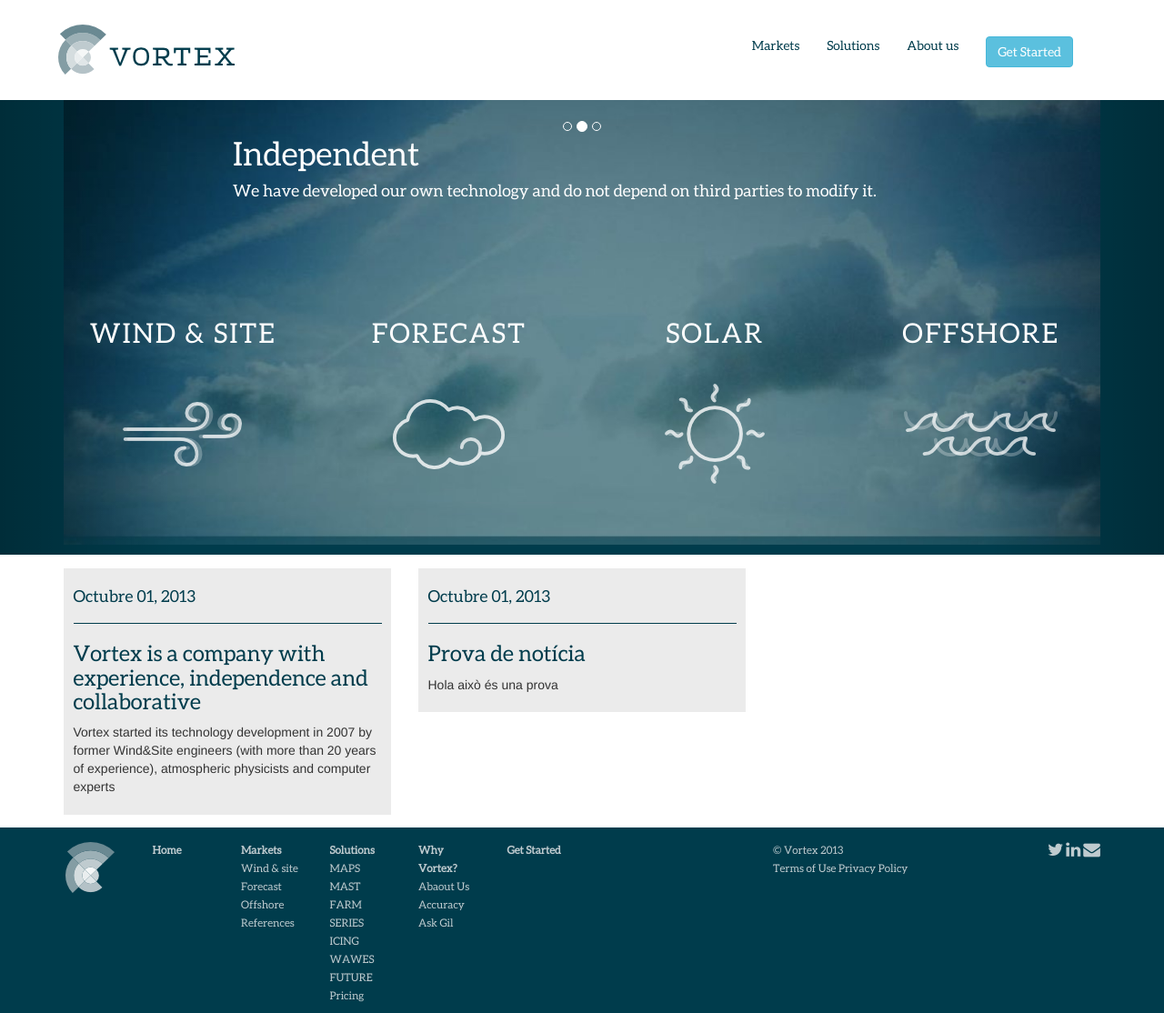
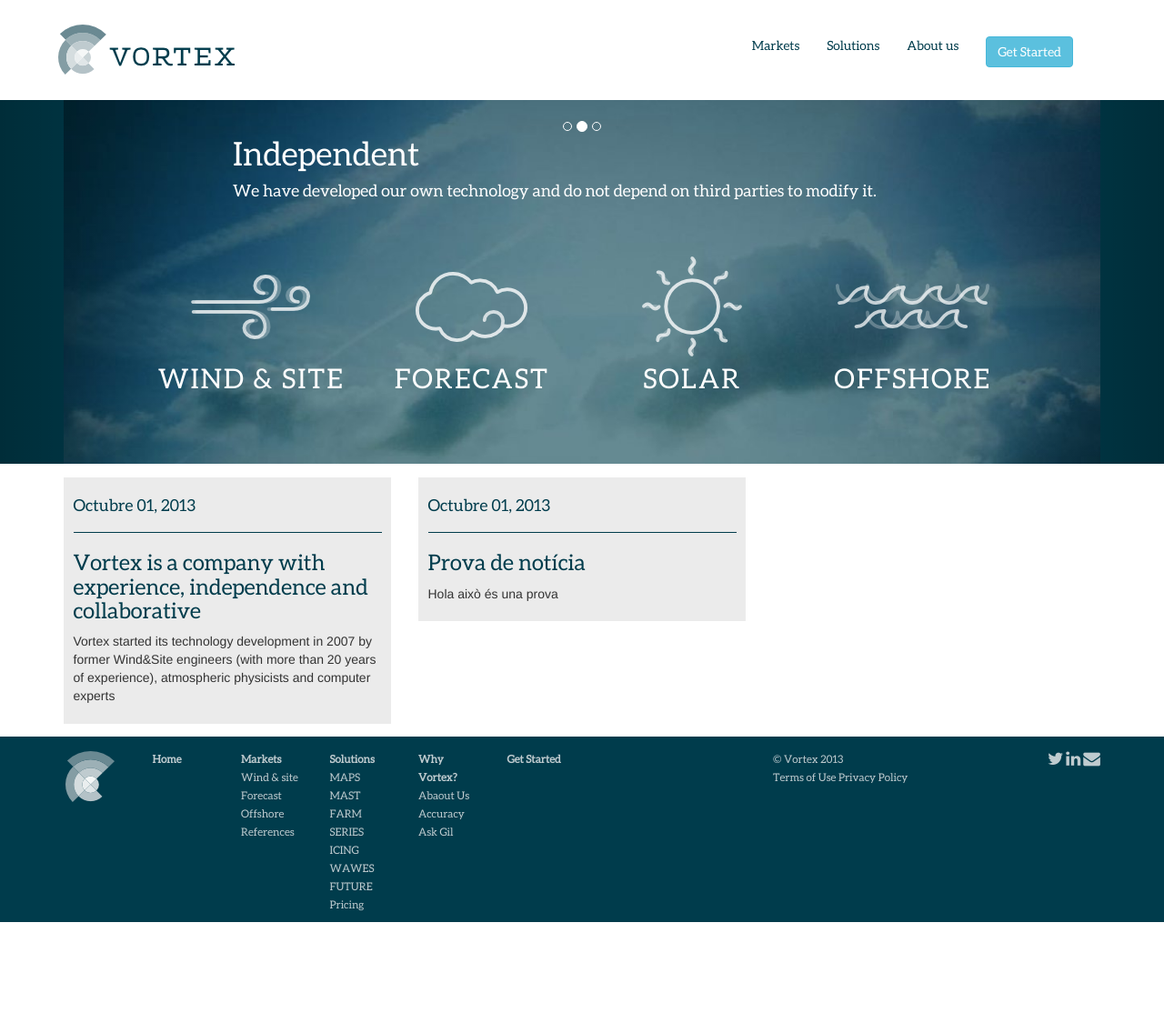
Before and after one commit to vortex-es/vortex-es.github.io, a Jekyll site: the page built from index.html, in a window 1280 px wide and 1114 px high. Shown: the whole window at 91% size. Built offline with Jekyll 4.4.1, drawn with Linux system fonts in a browser that asks for light colours; Markdown is read by kramdown in place of the engine named in the settings.

Commit message:
revisat el responsiu de la home.

```diff
--- a/assets/css/app.css
+++ b/assets/css/app.css
@@ -37,18 +37,23 @@
 }
 
 #myCarouselHomeVortex.carousel .item {
-  height: 500px;
+  min-height: 200px;
   background-color: rgba(0,60,76,1);
 }
+
 #myCarouselHomeVortex .carousel-inner > .item > img {
   position: absolute;
   top: 0;
   left: 0;
   min-width: 100%;
-  height: 500px;
 }
 
 /* ---- marketsIconHome ---- */
+
+#marketsIconHome {
+  background: #003C4C;
+  max-width: 100%;
+}
 
   @-webkit-keyframes cf3FadeInOut {
    0% {
@@ -174,11 +179,6 @@
   /*background: rgba(0,60,76,1);*/
 }
 
-.vortex-icon {
-  margin-top: -190px;
-  margin-bottom: 190px;
-}
-
 #cf3 {
   position:relative;
   height:115px;
@@ -248,6 +248,7 @@
   font-family:'vortexregular', serif;
   color: rgba(0,60,76,1);
   letter-spacing: 2px;
+  margin:0;
 }
 
 p.vortex-icon.title-icon.title-inverse-icon {
@@ -405,10 +406,10 @@
 }
 /* Wrapping element */
 /* Set some basic padding to keep content from hitting the edges */
-.body-content {
+/*.body-content {
   padding-left: 15px;
   padding-right: 15px;
-}
+}*/
 
 .body-content.blog {
   position: relative;
@@ -550,6 +551,7 @@
 #thoughts div.row .recent-news {
   background: rgb(235,235,235);
   padding:.75em;
+  margin: 0.75em 0;
 }
 
 #thoughts h2 {
@@ -602,12 +604,6 @@
 }
 }
 
-@media screen and (min-width: 1024px) {
- body.vx-comunicacio,body.vx-infraestructura {
-      background: url(/assets/img/banner-barcelona-lg.jpg) no-repeat 50% 8%;
-  }
-}
-
 @media (min-width: 768px) {
 header[role="banner"] div.navbar {
   padding-top: 25px;
@@ -624,4 +620,28 @@
   .card .card-title {
   font-size: 6.5rem;
 }
+#thoughts div.row .recent-news {
+  margin: 0;
 }
+.vortex-icon {
+  margin-bottom: 1em;
+}
+}
+
+@media screen and (min-width: 1024px) {
+ body.vx-comunicacio,body.vx-infraestructura {
+      background: url(/assets/img/banner-barcelona-lg.jpg) no-repeat 50% 8%;
+  }
+
+  #myCarouselHomeVortex.carousel .item {
+  height: 400px;
+}
+#marketsIconHome {
+  background: none;
+  max-width: 970px;
+}
+.vortex-icon {
+  margin-top: -230px;
+  margin-bottom: 0;
+}
+}
--- a/index.html
+++ b/index.html
@@ -65,7 +65,7 @@
 	================================================== -->
 	<div id="marketsIconHome" class="container blau-vortex">
   		<div class="row">
-  			<div class="col-md-3">
+  			<div class="col-md-3 col-sm-6">
 			    <div class="vortex-icon wind-site-icon">
 					<div id="cf3">
 					  <img class="bottom" src="{{site.baseurl}}/assets/img/wind-site-white-b.png" />
@@ -74,7 +74,7 @@
 					<p class="vortex-icon title-icon title-inverse-icon text-center">Wind & Site</p>
 				</div>
 			</div>
-			<div class="col-md-3">
+			<div class="col-md-3 col-sm-6">
 			    <div class="vortex-icon forecast-forecast">
 					<div id="cf3">
 					  <img class="bottom" src="{{site.baseurl}}/assets/img/forecast-white-b.png" />
@@ -83,7 +83,7 @@
 					<p class="vortex-icon title-icon title-inverse-icon text-center">Forecast</p>
 				</div>
 			</div>
-			<div class="col-md-3">
+			<div class="col-md-3 col-sm-6">
 			    <div class="vortex-icon solar-icon">
 					<div id="cf3">
 					  <img class="bottom" src="{{site.baseurl}}/assets/img/solar-white-b.png" />
@@ -92,7 +92,7 @@
 					<p class="vortex-icon title-icon title-inverse-icon text-center">Solar</p>
 				</div>
 			</div>
-			<div class="col-md-3">
+			<div class="col-md-3 col-sm-6">
 			    <div class="vortex-icon offshore-icon">
 					<div id="cf3">
 					  <img class="bottom" src="{{site.baseurl}}/assets/img/offshore-white-b.png" />
```
Also changed, not shown: _includes/social.html (+16 -7 lines), _posts/0001-01-01-experienced.md (added, +33 -0 lines).
